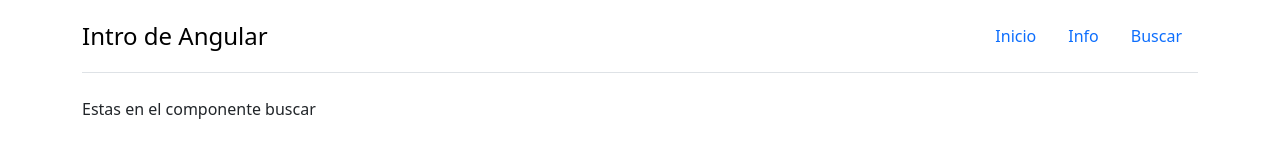
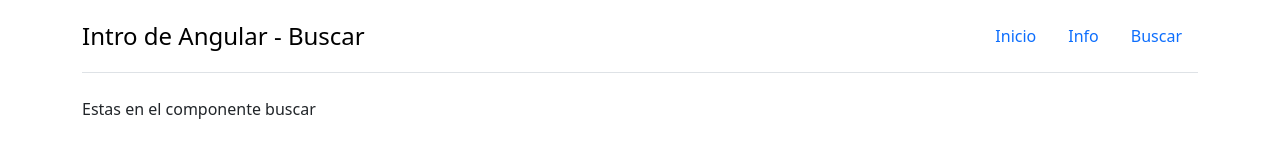
Before and after one commit to whejhe/01-Intro-Angular, an Angular app: page /buscar in a window 1280 px wide. Shown: the top 160 px of the page. Built offline with nearby package versions, Linux system fonts and the light colour scheme.

Commit message:
Actualizar

```diff
--- a/src/app/componentes/cabecera/cabecera.component.html
+++ b/src/app/componentes/cabecera/cabecera.component.html
@@ -1,6 +1,6 @@
 <header class="d-flex flex-wrap justify-content-center py-3 mb-4 border-bottom">
     <a [routerLink]="elementosMenu[0].ruta" class="d-flex align-items-center mb-3 mb-md-0 me-md-auto link-body-emphasis text-decoration-none">
-        <span class="fs-4">Intro de Angular</span>
+        <span class="fs-4">Intro de Angular - {{titulo}}</span>
     </a>
 
     <ul class="nav nav-pills">
--- a/src/app/componentes/cabecera/cabecera.component.ts
+++ b/src/app/componentes/cabecera/cabecera.component.ts
@@ -1,4 +1,4 @@
-import { Component, OnInit } from '@angular/core';
+import { Component, Input, OnInit } from '@angular/core';
 
 @Component({
   selector: 'app-cabecera',
@@ -6,6 +6,8 @@ import { Component, OnInit } from '@angular/core';
   styleUrls: ['./cabecera.component.css']
 })
 export class CabeceraComponent implements OnInit {
+
+  @Input() titulo: string = '';
 
   public elementosMenu:any[]=[
     {
--- a/src/app/paginas/buscar/buscar.component.html
+++ b/src/app/paginas/buscar/buscar.component.html
@@ -1,3 +1,3 @@
-<app-cabecera></app-cabecera>
+<app-cabecera [titulo]="'Buscar'"></app-cabecera>
 <p>Estas en el componente buscar</p>
 <app-footer></app-footer>
--- a/src/app/paginas/buscar/buscar.component.ts
+++ b/src/app/paginas/buscar/buscar.component.ts
@@ -1,10 +1,16 @@
-import { Component } from '@angular/core';
+import { Component, OnInit } from '@angular/core';
 
 @Component({
   selector: 'app-buscar',
   templateUrl: './buscar.component.html',
   styleUrls: ['./buscar.component.css']
 })
-export class BuscarComponent {
+export class BuscarComponent implements OnInit {
+
+  constructor() { }
+
+  ngOnInit(): void {
+
+  }
 
 }
--- a/src/app/paginas/info/info.component.html
+++ b/src/app/paginas/info/info.component.html
@@ -1,3 +1,3 @@
-<app-cabecera></app-cabecera>
+<app-cabecera [titulo]="'Info'"></app-cabecera>
 <p>Estas en el componente info</p>
 <app-footer></app-footer>
--- a/src/app/paginas/info/info.component.ts
+++ b/src/app/paginas/info/info.component.ts
@@ -1,10 +1,16 @@
-import { Component } from '@angular/core';
+import { Component, OnInit } from '@angular/core';
 
 @Component({
   selector: 'app-info',
   templateUrl: './info.component.html',
   styleUrls: ['./info.component.css']
 })
-export class InfoComponent {
+export class InfoComponent implements OnInit {
+
+  constructor() { }
+
+  ngOnInit(): void {
+
+  }
 
 }
--- a/src/app/paginas/inicio/inicio.component.html
+++ b/src/app/paginas/inicio/inicio.component.html
@@ -1,3 +1,3 @@
-<app-cabecera></app-cabecera>
+<app-cabecera [titulo]="'Inicio'"></app-cabecera>
 <p>este es el componente Inicio</p>
 <app-footer></app-footer>
--- a/src/app/paginas/inicio/inicio.component.ts
+++ b/src/app/paginas/inicio/inicio.component.ts
@@ -1,10 +1,16 @@
-import { Component } from '@angular/core';
+import { Component, OnInit } from '@angular/core';
 
 @Component({
   selector: 'app-inicio',
   templateUrl: './inicio.component.html',
   styleUrls: ['./inicio.component.css']
 })
-export class InicioComponent {
+export class InicioComponent implements OnInit {
+
+  constructor() { }
+
+  ngOnInit(): void {
+
+  }
 
 }
```
